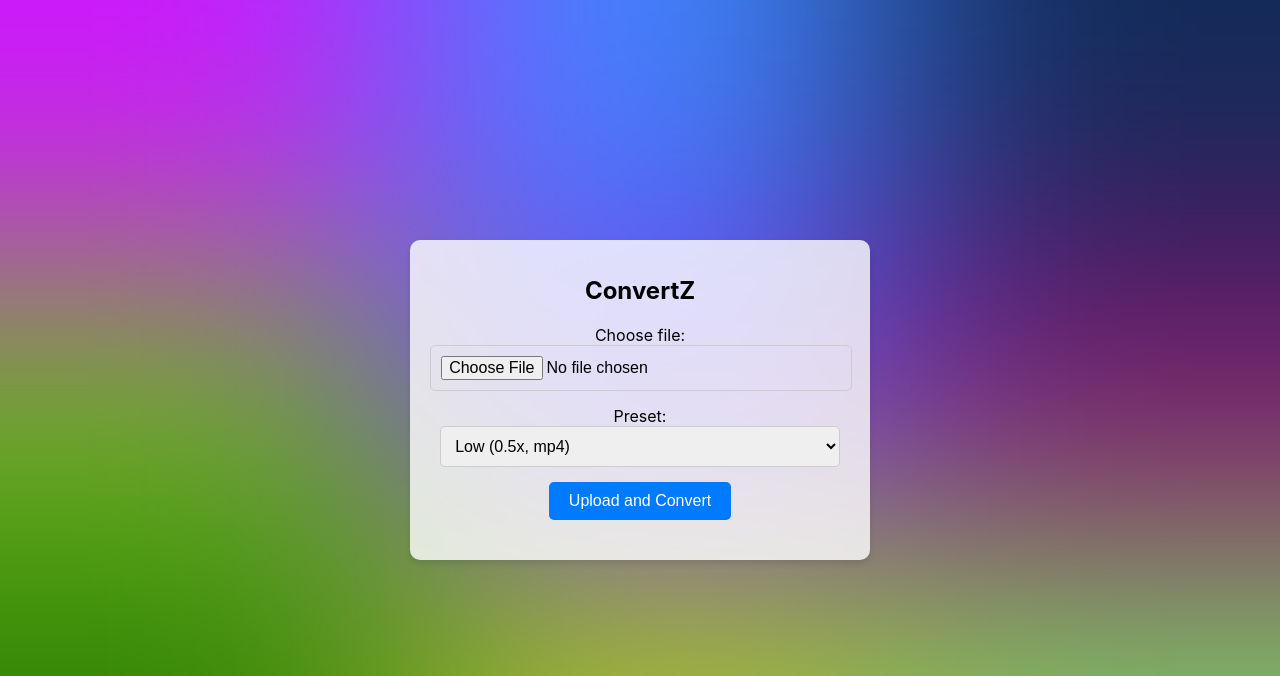
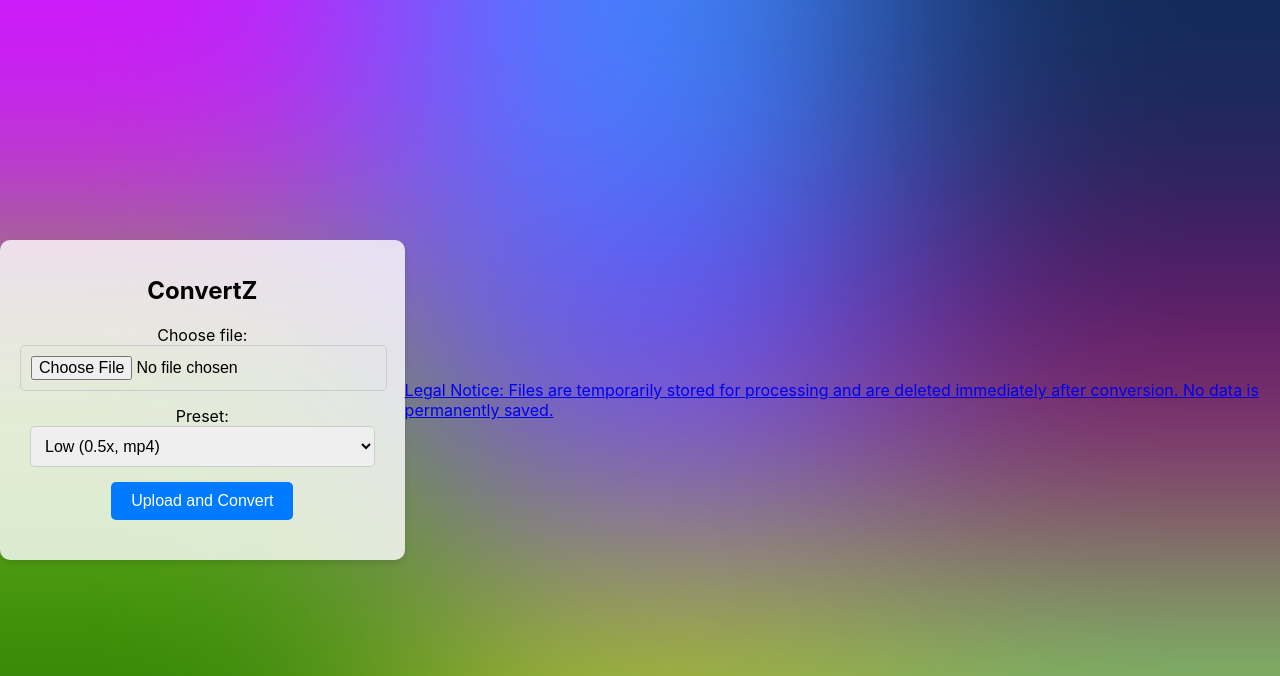
Before and after one commit to Arthur2500/ConvertZ, a Flask app: page / in a window 1280 px wide. Shown: the top 676 px of the page. Run offline with Flask 3, Linux system fonts and the light colour scheme.

Commit message:
Update index.html

```diff
--- a/app/templates/index.html
+++ b/app/templates/index.html
@@ -46,6 +46,10 @@
         <div id="estimate" class="result"></div>
         <div id="result" class="result"></div>
     </div>
+
+    <footer>
+        <p><a href="privacy.html" target="_blank">Legal Notice: Files are temporarily stored for processing and are deleted immediately after conversion. No data is permanently saved.</a></p>
+    </footer>
 
     <script>
         const presets = {
```
